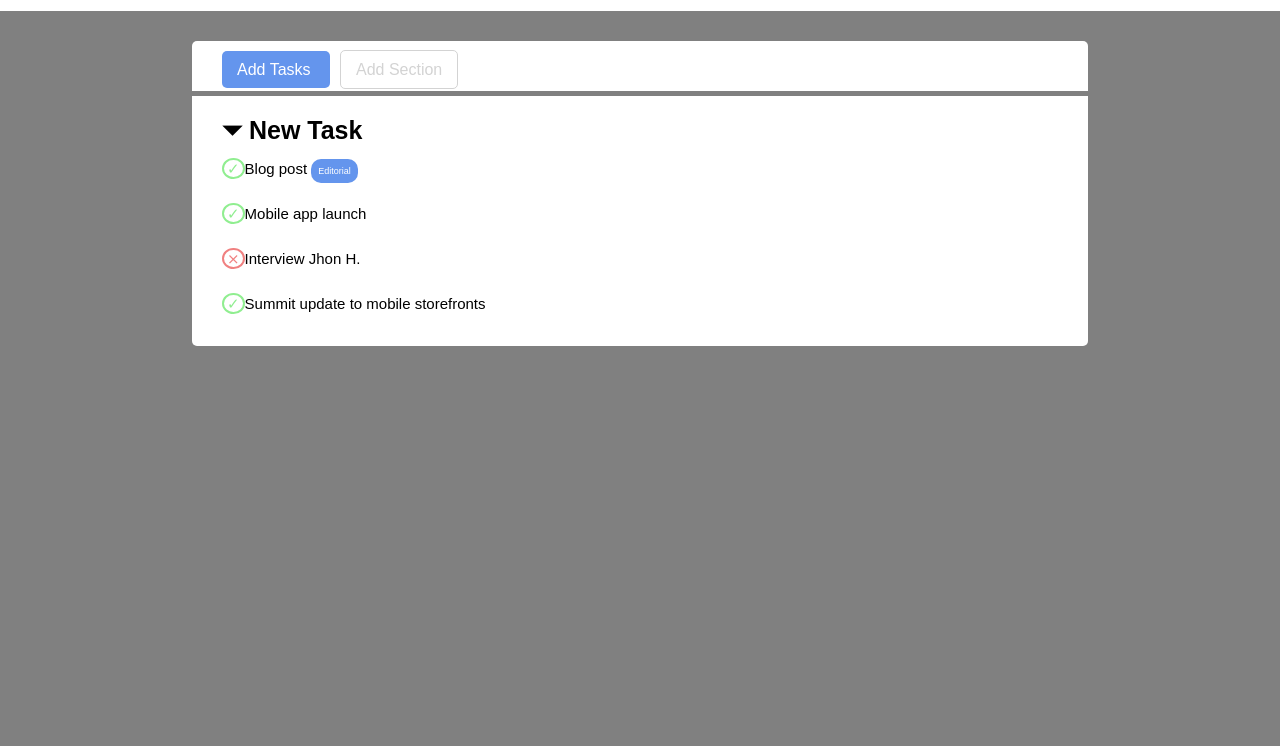
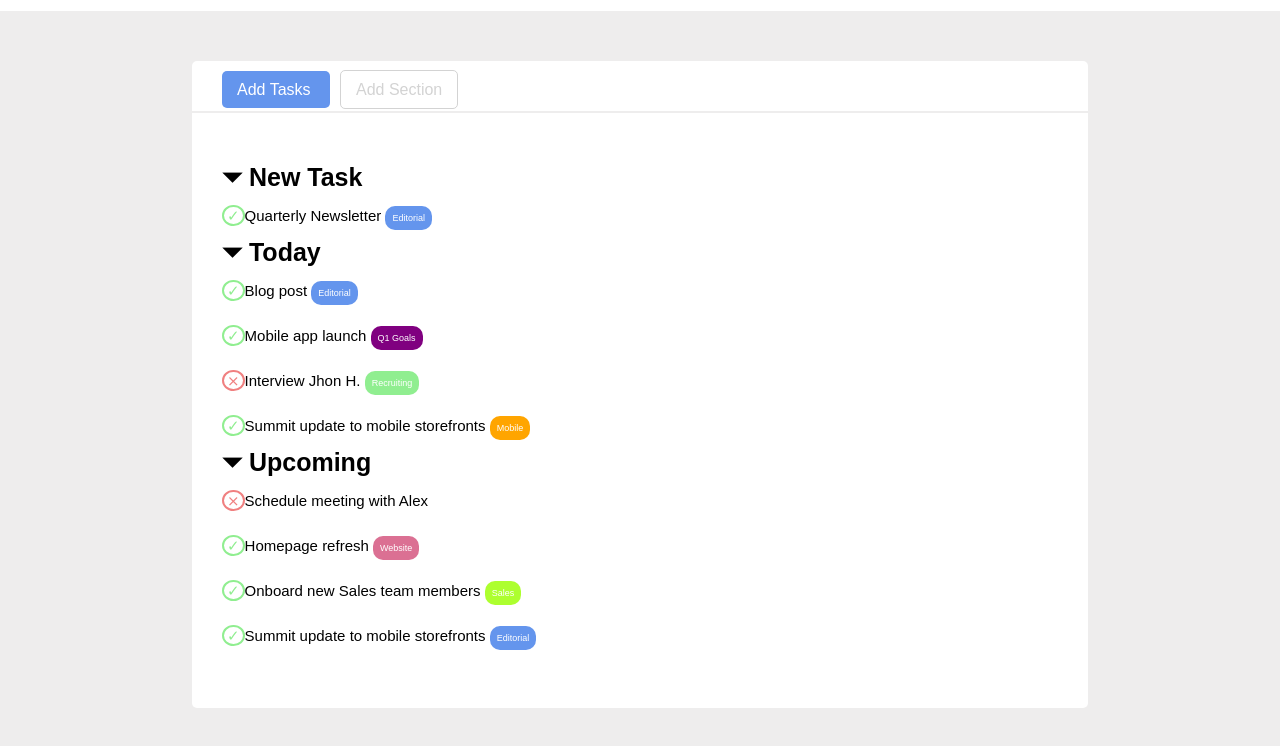
Before and after one commit to andreathepa/html-css-toboolist, a plain HTML site: page index.html in a window 1280 px wide. Shown: the part 54-800 px from the top of the page. Drawn offline with Linux system fonts and the light colour scheme.

Commit message:
Add comments, fixing problems, excercise done

```diff
--- a/css/style.css
+++ b/css/style.css
@@ -20,7 +20,7 @@
  /* add section */
 
 body{
-    background-color: grey;
+    background-color: rgb(238, 237, 237);
     font-family: sans-serif;
 }
 
@@ -30,7 +30,7 @@ body{
  }
 
  #container1{
-    margin-top: 30px;
+    margin-top: 50px;
     height: 50px;
     padding: 20px 30px;
     border-top-right-radius: 5px;
@@ -56,8 +56,8 @@ body{
 /* add section done */
 
 #container2{
-    margin-top: 5px;
-    padding: 20px 30px;
+    margin-top: 2px;
+    padding: 50px 30px;
     background-color: white;
     border-bottom-right-radius: 5px;
     border-bottom-left-radius: 5px;
@@ -66,7 +66,6 @@ body{
 
 .titles{
     font-size: 30px;
-    font-weight: 20px;
     font-family: sans-serif;
 }
 
@@ -101,7 +100,7 @@ body{
 
 /* check, cross end */
 
-/* colored buttons */
+/* today colored buttons */
 
 .edit{
     background-color: cornflowerblue;
@@ -110,3 +109,45 @@ body{
     padding: 7px;
     font-size: 9px;
 }
+
+.goal{
+    background-color: purple;
+    border-radius: 10px;
+    color: white;
+    padding: 7px;
+    font-size: 9px;
+}
+
+.recruit{
+    background-color: lightgreen;
+    border-radius: 10px;
+    color: white;
+    padding: 7px;
+    font-size: 9px;
+}
+
+.mobile{
+    background-color: orange;
+    border-radius: 10px;
+    color: white;
+    padding: 7px;
+    font-size: 9px;
+}
+
+/* upcoming colored buttons */
+
+.web{
+    background-color: palevioletred;
+    border-radius: 10px;
+    color: white;
+    padding: 7px;
+    font-size: 9px;
+}
+
+.sales{
+    background-color: greenyellow;
+    border-radius: 10px;
+    color: white;
+    padding: 7px;
+    font-size: 9px;
+}
--- a/index.html
+++ b/index.html
@@ -33,30 +33,42 @@
                     </span>
                 </div>
 
+        <!-- list -->
+
                 <div id="container2">
+        <!-- New task -->
+
                     <ul>
                         <li class="bossitem">&#9207;
-                            New Task
+                                New Task
+                                <ul class="subitem">
+                                    <li><span class="check">&check;</span>Quarterly Newsletter <span class="edit">Editorial</span></li>
+                                </ul>
+                        </li>
+        <!-- Today -->
+
+                        <li class="bossitem">&#9207;
+                            Today
                             <ul class="subitem">
                                 <li><span class="check">&check;</span>Blog post <span class="edit">Editorial</span></li>
-                                <li><span class="check">&check;</span>Mobile app launch</li>
-                                <li><span class="cross">&Cross;</span>Interview Jhon H.</li>
-                                <li><span class="check">&check;</span>Summit update to mobile storefronts</li>
+                                <li><span class="check">&check;</span>Mobile app launch <span class="goal">Q1 Goals</span></li>
+                                <li><span class="cross">&Cross;</span>Interview Jhon H. <span class="recruit">Recruiting</span></li>
+                                <li><span class="check">&check;</span>Summit update to mobile storefronts <span class="mobile">Mobile</span></li>
                             </ul>
+                        </li>
+        <!-- Upcoming -->
+
+                            <li class="bossitem">&#9207;
+                                Upcoming
+                                <ul class="subitem">
+                                    <li><span class="cross">&Cross;</span>Schedule meeting with Alex</li>
+                                    <li><span class="check">&check;</span>Homepage refresh <span class="web">Website</span></li>
+                                    <li><span class="check">&check;</span>Onboard new Sales team members <span class="sales">Sales</span></li>
+                                    <li><span class="check">&check;</span>Summit update to mobile storefronts <span class="edit">Editorial</span></li>
+                                </ul>
                         </li>
                     </ul>
                 </div>
-
-
-
-
-
-
-
-
-        <!-- TODAY -->
-
-        <!-- UPCOMING -->
             </main>
         </div>
 
```
